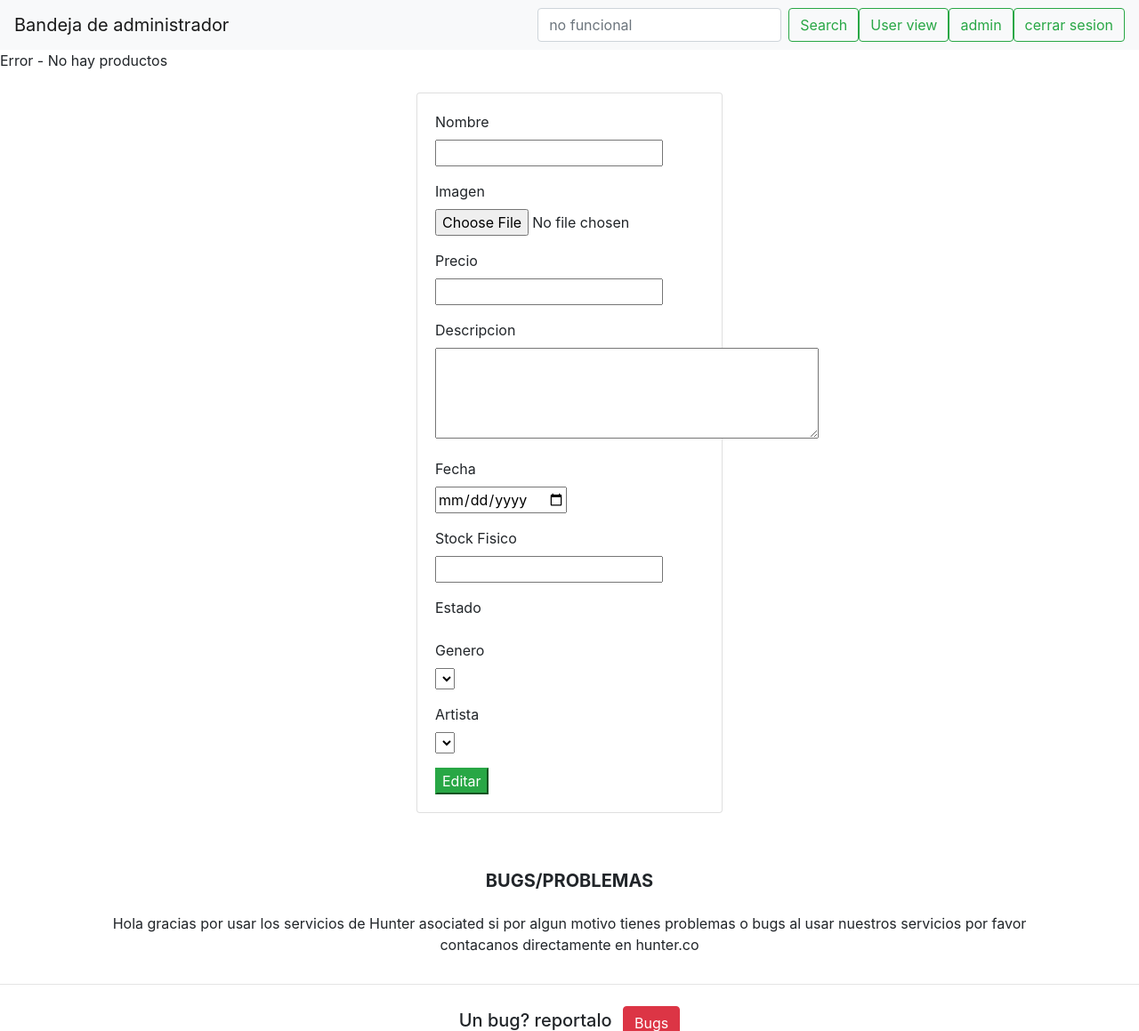
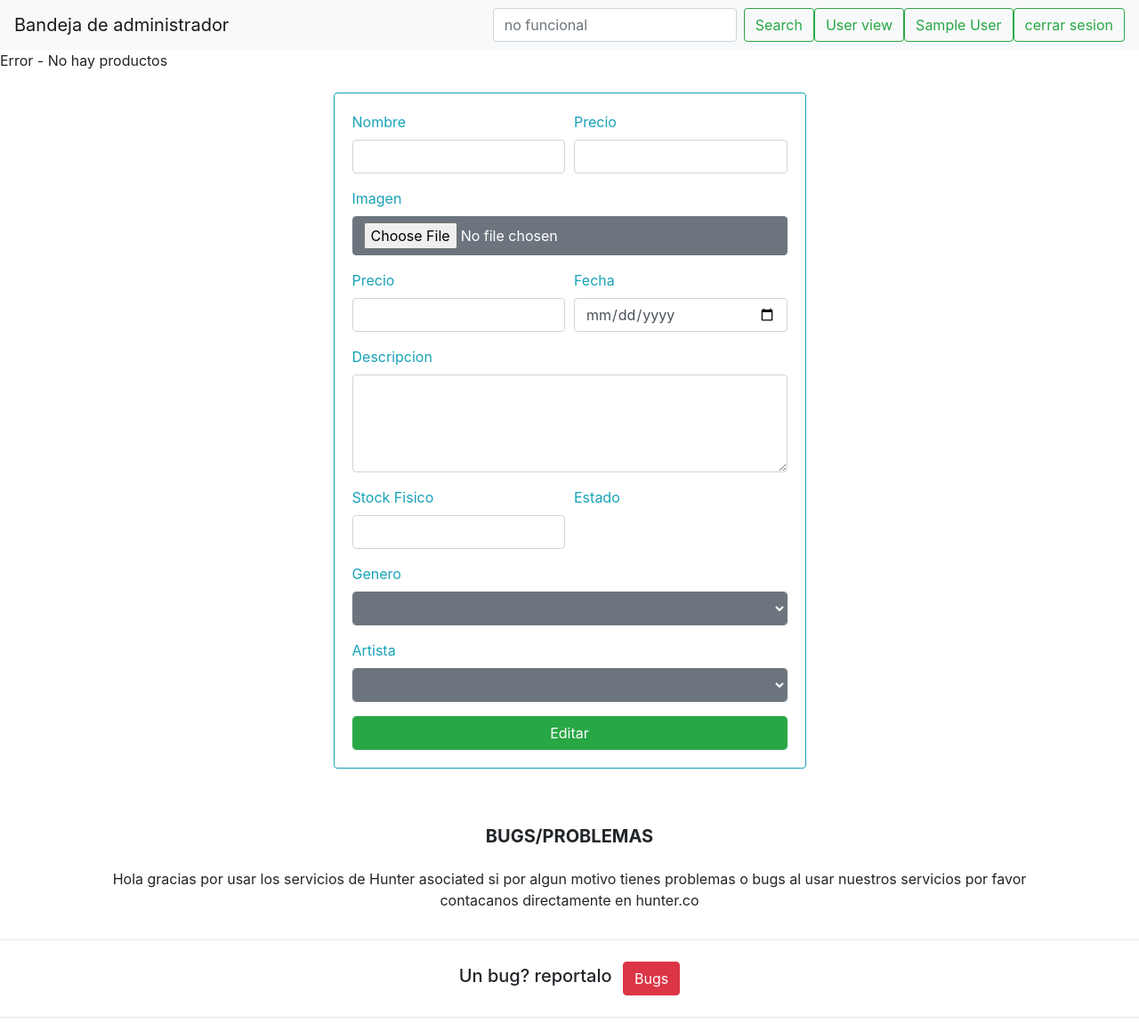
Before and after one commit to juavauj/MusicStore-PHP, a PHP site: page /files/formularios/editarAlbum.php?id=1 in a window 1280 px wide. Shown: the top 1159 px of the page at 89% size. Run offline with PHP 8.4, Linux system fonts and the light colour scheme; the visitor is signed in with stand-in values (Sample User, id 1); data that the repository does not hold is empty; some libraries are stand-ins or nearby versions.

Commit message:
Completado Tareas faltantes Carlos

```diff
--- a/files/formularios/editarAlbum.php
+++ b/files/formularios/editarAlbum.php
@@ -11,74 +11,80 @@ $idAlbum= $_GET['id'];//1; //$_GET['idAlbum'];  id obtenido desde SuperAdmin
 <body>
 <div class="container p-4">
     <div class="row">
-        <div class="col-md-4 mx-auto">
-            <div class="card card-body">
+        <div class="col-md-6 mx-auto">
+            <div class="card card-body border border-info">
                 <form method="POST" action="../../control/albumesControl.php?accion=editarAlbum" enctype="multipart/form-data">
                     <input type="hidden" name="idAlbum" value="<?php echo $dataAlbum['idAlbum'];?>">
-                    <label for="nombreIn">Nombre</label>
+
+                    <div class="form-row">
+                        <div class="form-group col-md-6">
+                            <label class="text-info" for="nombreIn">Nombre</label>
+                            <input type="text" name="nombre" class="form-control" id="nombreIn" value="<?php echo htmlspecialchars($dataAlbum['nombre']);?>">
+                        </div>
+                        <div class="form-group col-md-6">
+                            <label class="text-info" for="precioIn">Precio</label>
+                            <input type="number" class="form-control" step="any" name="precio" id="precioIn" value="<?php echo $dataAlbum['precio'];?>">
+                        </div>
+                    </div>
+
+                    <label class="text-info" for="imagenIn">Imagen</label>
                     <div class="form-group">
-                        <input type="text" name="nombre" id="nombreIn" value="<?php echo htmlspecialchars($dataAlbum['nombre']);?>">
-
-                    </div>
-                    <label for="imagenIn">Imagen</label>
-                    <div class="form-group">
-
-                        <input type="file" class="form-control-file" name="imagen" id="imagenIn">
+                        <input type="file" class="form-control-file btn btn-secondary" name="imagen" id="imagenIn">
                         <input type="hidden" name="imagen" value="<?php echo $dataAlbum['imagen'];?>">
                     </div>
-                    <label for="precioIn">Precio</label>
+
+                    <div class="form-row">
+                        <div class="form-group col-md-6">
+                            <label class="text-info" for="precioIn">Precio</label>
+                            <input type="number" class="form-control" step="any" name="precio" id="precioIn" value="<?php echo $dataAlbum['precio'];?>">
+                        </div>
+                        <div class="form-group col-md-6">
+                            <label class="text-info" for="fechaIn">Fecha</label>
+                            <input type="date" class="form-control" name="fecha" id="fechaIn" value="<?php echo $dataAlbum['fecha'];?>">
+                        </div>
+                    </div>
+
+
                     <div class="form-group">
+                        <label class="text-info" for="descripcionIn">Descripcion</label>
+                        <textarea name="descripcion" class="form-control" id="descripcionIn" rows="4" cols="40" ><?php echo htmlspecialchars($dataAlbum['descripcion']);?></textarea>
+                    </div>
 
-                         <input type="number" step="any" name="precio" id="precioIn" value="<?php echo $dataAlbum['precio'];?>">
-                    </div>
-                    <label for="descripcionIn">Descripcion</label>
-                    <div class="form-group">
-
-                        <textarea name="descripcion" id="descripcionIn" rows="4" cols="40" ><?php echo htmlspecialchars($dataAlbum['descripcion']);?></textarea>
-                    </div>
-                    <label for="fechaIn">Fecha</label>
-                    <div class="form-group">
-
-                        <input type="date" name="fecha" id="fechaIn" value="<?php echo $dataAlbum['fecha'];?>">
-
-                    </div>
-                    <label for="stockIn">Stock Fisico</label>
-                    <div class="form-group">
-
-                        <input type="number" name="stock" id="stockIn" value="<?php echo $dataAlbum['stockFisico'];?>">
-
-                    </div>
-                    <label for="estadoIn">Estado</label>
-                    <div class="form-group">
-
-                        <div class="rad-btn-contenedor">
-
-                            <input type="hidden" name="estado" id="estadoHidden" value="<?php echo $dataAlbum['idEstado'];?>">
-
+                    <div class="form-row">
+                        <div class="form-group col-md-6">
+                        <label class="text-info" for="stockIn">Stock Fisico</label>
+                            <input type="number" name="stock" class="form-control" id="stockIn" value="<?php echo $dataAlbum['stockFisico'];?>">
 
                         </div>
 
+                        <div class="form-group col-md-6">
+                            <label class="text-info" for="estadoIn">Estado</label>
+                            <div class="rad-btn-contenedor pt-1">
+                                <input type="hidden" name="estado" id="estadoHidden" value="<?php echo $dataAlbum['idEstado'];?>">
                             </div>
-                    <label for="generoSelect">Genero</label>
+                        </div>
+
+                    </div>
+                    <label class="text-info" for="generoSelect">Genero</label>
                     <div class="form-group">
 
-                        <select name="genero" id="generoSelect">
+                        <select name="genero" id="generoSelect" class="form-control btn btn-secondary dropdown-toggle">
                             <option value="<?php echo $dataAlbum['idGenero'];?>"></option>
 
                         </select>
                     </div>
 
 
-                    <label for="artistaSelect">Artista</label>
+                    <label class="text-info" for="artistaSelect">Artista</label>
                     <div class="form-group">
 
-                        <select name="artista" id="artistaSelect">
+                        <select name="artista" id="artistaSelect" class="form-control btn btn-secondary dropdown-toggle">
                             <option value="<?php echo $dataAlbum['idArtista'];?>"></option>
 
                         </select>
                     </div>
 
-                    <button  type="submit" class="btn-success" name="update">
+                    <button  type="submit" class="btn-success form-control" name="update">
                         Editar
                     </button>
 
--- a/files/formularios/editarCancion.php
+++ b/files/formularios/editarCancion.php
@@ -11,7 +11,7 @@ $dataCancion=listarCancion($idCancion); // funcion de AlbumesControl
 <body>
 <div class="container p-4">
     <div class="row">
-        <div class="col-md-4 mx-auto">
+        <div class="col-md-6 mx-auto">
             <div class="card card-body border border-info">
                 <form method="POST" action="../../control/cancionesControl.php?accion=editarCancion">
                     <label for="nombreIn" class="text-info">Nombre</label>
--- a/files/subpages/admins/admin.php
+++ b/files/subpages/admins/admin.php
@@ -151,7 +151,7 @@
                                     <td>
                                         <a href="delete.php?id5=<?php echo $row['idArtista']?>&tabla5=artistas" class="btn btn-danger"><i class="fas fa-trash-alt"></i> </a>
                                         <a href="disable.php?id5=<?php echo $row['idArtista']?>&tabla5=artistas&estado=<?php echo $row['estado'] ?>" class="btn btn-warning"><i class="fas fa-microphone-slash"></i></a>
-                                        <a href="../../formularios/editarGenero.php?id=<?php echo $row['idArtista']?>" class="btn btn-dark"><i class="fas fa-edit"></i> </a>
+                                        <a href="../../formularios/editarArtista.php?id=<?php echo $row['idArtista']?>" class="btn btn-dark"><i class="fas fa-edit"></i> </a>
                                     </td>
                                     </tr>
                                 <?php } ?>
--- a/files/subpages/admins/header.php
+++ b/files/subpages/admins/header.php
@@ -27,7 +27,7 @@
             <input class="form-control mr-sm-2" type="search" placeholder="no funcional" aria-label="Search">
             <a class="btn btn-outline-success my-2 my-sm-0" type="input" href="#">Search</a>
             <a class="btn btn-outline-success my-2 my-sm-0" type="input" target="blank" href="../../../index.php">User view</a>
-            <a class="btn btn-outline-success my-2 my-sm-0" type="input" target="blank" href="../../../index.php"> <?php echo $_SESSION['rol']?></a>
+            <a class="btn btn-outline-success my-2 my-sm-0" type="input" target="blank" href="../../../index.php"> <?php echo $_SESSION['nombre']?></a>
             <input class="btn btn-outline-success my-2 my-sm-0"  type="submit" value="cerrar sesion" name="closesession">
         </form>
     </nav>
--- a/files/subpages/admins/superAdmin.php
+++ b/files/subpages/admins/superAdmin.php
@@ -150,7 +150,7 @@
                                     <td>
                                         <a href="delete.php?id5=<?php echo $row['idArtista']?>&tabla5=artistas" class="btn btn-danger"><i class="fas fa-trash-alt"></i> </a>
                                         <a href="disable.php?id5=<?php echo $row['idArtista']?>&tabla5=artistas&estado=<?php echo $row['estado'] ?>" class="btn btn-warning"><i class="fas fa-microphone-slash"></i></a>
-                                        <a href="../../formularios/editarGenero.php?id=<?php echo $row['idArtista']?>" class="btn btn-dark"><i class="fas fa-edit"></i> </a>
+                                        <a href="../../formularios/editarArtista.php?id=<?php echo $row['idArtista']?>" class="btn btn-dark"><i class="fas fa-edit"></i> </a>
                                     </td>
                                     </tr>
                                 <?php } ?>
```
Also changed, not shown: files/formularios/editarArtista.php (+13 -16 lines), files/subpages/admins/disable.php (+25 -5 lines). Lines whose indentation alone changed are shown as unchanged.
